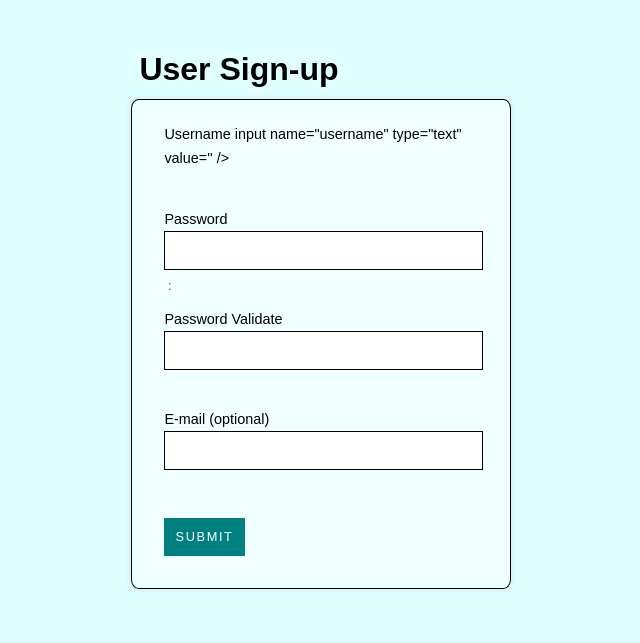
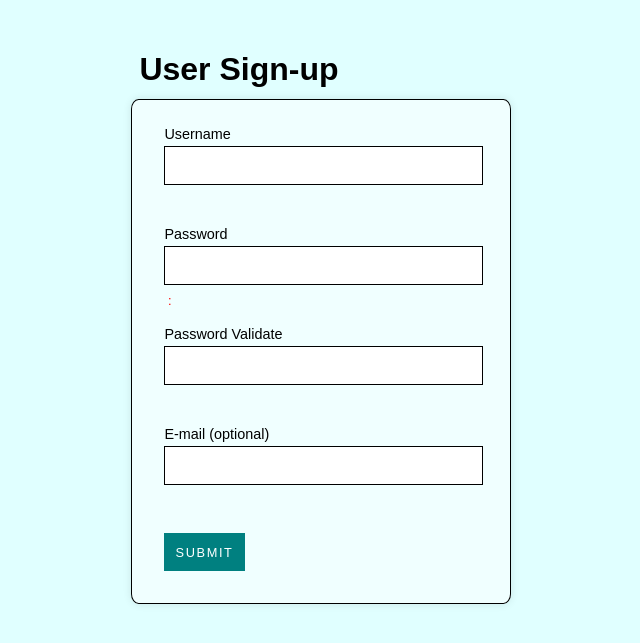
Before and after one commit to marcm0901/user-signup, a Flask app: page /signup in a window 1280 px wide. Shown: the top 643 px of the page, without its empty margins (319-959 px from the left). Run offline with Flask 2, Linux system fonts and the light colour scheme.

Commit message:
fixing some bugs

```diff
--- a/templates/main.html
+++ b/templates/main.html
@@ -7,7 +7,7 @@
   <form action="" method="POST">
       <label>
           <span class="form_label">Username</span>
-          input name="username" type="text" value='{{username}}' />
+         <input name="username" type="text" value='{{username}}' />
       </label>
       <p class="error">{{username_error}}&nbsp;</p>
       <label><span class="form_label">Password</span>
```
